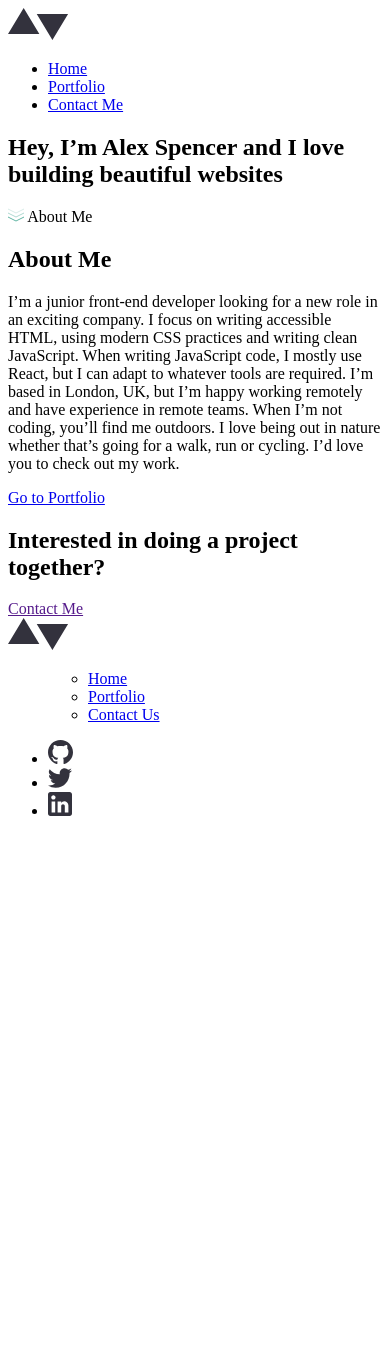
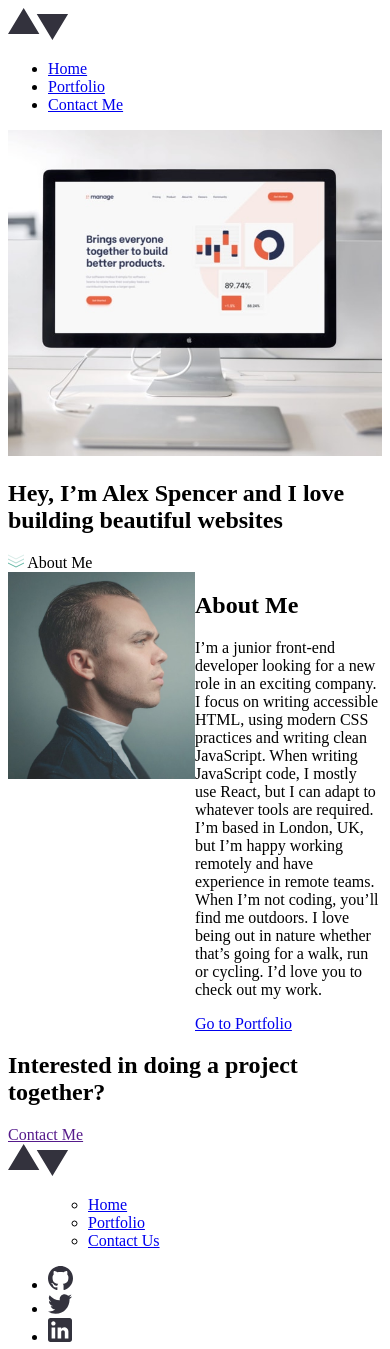
Before and after one commit to RyanCahela/Portfolio_2022, a website: page src/index.html in a window 390 px wide. Before the commit the page ends 844 px from the top, so only its background shows below. Drawn offline with Linux system fonts and the light colour scheme.

Commit message:
added homepage images with srcset

```diff
--- a/package.json
+++ b/package.json
@@ -4,7 +4,7 @@
   "description": "",
   "main": "index.js",
   "scripts": {
-    "dev": "live-sever src"
+    "dev": "live-server src"
   },
   "repository": {
     "type": "git",
--- a/src/index.html
+++ b/src/index.html
@@ -1,16 +1,21 @@
 <!DOCTYPE html>
 <html lang="en">
   <head>
-  <meta charset="UTF-8">
-  <meta name="viewport" content="width=device-width, initial-scale=1.0">
+    <meta charset="UTF-8" />
+    <meta name="viewport" content="width=device-width, initial-scale=1.0" />
 
-  <link rel="icon" type="image/png" sizes="32x32" href="./images/favicon-32x32.png">
-  <link rel="stylesheet" href="style.css">
+    <link
+      rel="icon"
+      type="image/png"
+      sizes="32x32"
+      href="./images/favicon-32x32.png"
+    />
+    <link rel="stylesheet" href="style.css" />
 
     <title>Frontend Mentor | Minimalist Portfolio</title>
   </head>
   <body>
-  <header>
+    <header class="header">
       <img src="./images/logo.svg" alt="logo" />
       <nav>
         <ul>
@@ -20,36 +25,66 @@
         </ul>
       </nav>
     </header>
-  <main>
+    <main class="main">
+      <img
+        src="images/homepage/desktop/image-homepage-hero.jpg"
+        srcset="
+          images/homepage/desktop/image-homepage-hero.jpg    1110w,
+          images/homepage/desktop/image-homepage-hero@2x.jpg 2220w,
+          images/homepage/tablet/image-homepage-hero.jpg      688w,
+          images/homepage/tablet/image-homepage-hero@2x.jpg  1376w,
+          images/homepage/mobile/image-homepage-hero.jpg      311w,
+          images/homepage/mobile/image-homepage-hero@2x.jpg   622w
+        "
+        width="100%"
+        alt=""
+      />
       <section>
         <h1>Hey, I’m Alex Spencer and I love building beautiful websites</h1>
         <a>
-        <img src="./images/icons/down-arrows.svg" alt="down arrow icona">
+          <img src="./images/icons/down-arrows.svg" alt="down arrow icona" />
           <span>About Me</span>
         </a>
       </section>
-
     </main>
 
-  <section>
+    <section class="about-me">
+      <div class="about-me__image-container">
+        <img
+          src="./images/homepage/desktop/image-homepage-profile.jpg"
+          alt="profile picture"
+          srcset="
+            ./images/homepage/desktop/image-homepage-profile.jpg     540w,
+            ./images/homepage/desktop/image-homepage-profile@2x.jpg 1080w,
+            ./images/homepage/tablet/image-homepage-profile.jpg      281w,
+            ./images/homepage/tablet/image-homepage-profile@2x.jpg   562w,
+            ./images/homepage/mobile/image-homepage-profile.jpg      311w,
+            ./images/homepage/mobile/image-homepage-profile@2x.jpg   622w
+          "
+          width="100%"
+        />
+      </div>
+      <div>
         <h2>About Me</h2>
         <p>
-      I’m a junior front-end developer looking for a new role in an exciting company.
-      I focus on writing accessible HTML, using modern CSS practices and writing clean
-      JavaScript. When writing JavaScript code, I mostly use React, but I can adapt to
-      whatever tools are required. I’m based in London, UK, but I’m happy working remotely
-      and have experience in remote teams. When I’m not coding, you’ll find me outdoors.
-      I love being out in nature whether that’s going for a walk, run or cycling. I’d love
-      you to check out my work.
+          I’m a junior front-end developer looking for a new role in an exciting
+          company. I focus on writing accessible HTML, using modern CSS
+          practices and writing clean JavaScript. When writing JavaScript code,
+          I mostly use React, but I can adapt to whatever tools are required.
+          I’m based in London, UK, but I’m happy working remotely and have
+          experience in remote teams. When I’m not coding, you’ll find me
+          outdoors. I love being out in nature whether that’s going for a walk,
+          run or cycling. I’d love you to check out my work.
         </p>
 
-    <a href="#" >Go to Portfolio</a>
+        <a href="#">Go to Portfolio</a>
+      </div>
     </section>
-  <section>
+    <section class="contact">
       <h2>Interested in doing a project together?</h2>
       <a href="">Contact Me</a>
     </section>
-  <footer>
+    <footer class="footer">
       <img src="./images/logo.svg" alt="logo" />
       <ul>
         <nav aria-label="footer nav">
@@ -61,12 +96,22 @@
         </nav>
       </ul>
       <ul>
-      <li><a href="#"><img src="./images/icons/github.svg" alt="github icon" /></a></li>
-      <li><a href="#"><img src="./images/icons/twitter.svg" alt="twitter icon" /></a></li>
-      <li><a href="#"><img src="./images/icons/linkedin.svg" alt="linkedin icon" /></a></li>
+        <li>
+          <a href="#"
+            ><img src="./images/icons/github.svg" alt="github icon"
+          /></a>
+        </li>
+        <li>
+          <a href="#"
+            ><img src="./images/icons/twitter.svg" alt="twitter icon"
+          /></a>
+        </li>
+        <li>
+          <a href="#"
+            ><img src="./images/icons/linkedin.svg" alt="linkedin icon"
+          /></a>
+        </li>
       </ul>
     </footer>
-
-
   </body>
 </html>
--- a/src/style.css
+++ b/src/style.css
@@ -1,3 +1,12 @@
 :root {
+}
 
+.about-me {
+  display: flex;
 }
+
+.about-me__image-container {
+  flex-basis: 50%;
+  flex-shrink: 0;
+  max-width: 540px;
+}
```
Also changed, not shown: 1 other file. Lines whose indentation alone changed are shown as unchanged.
